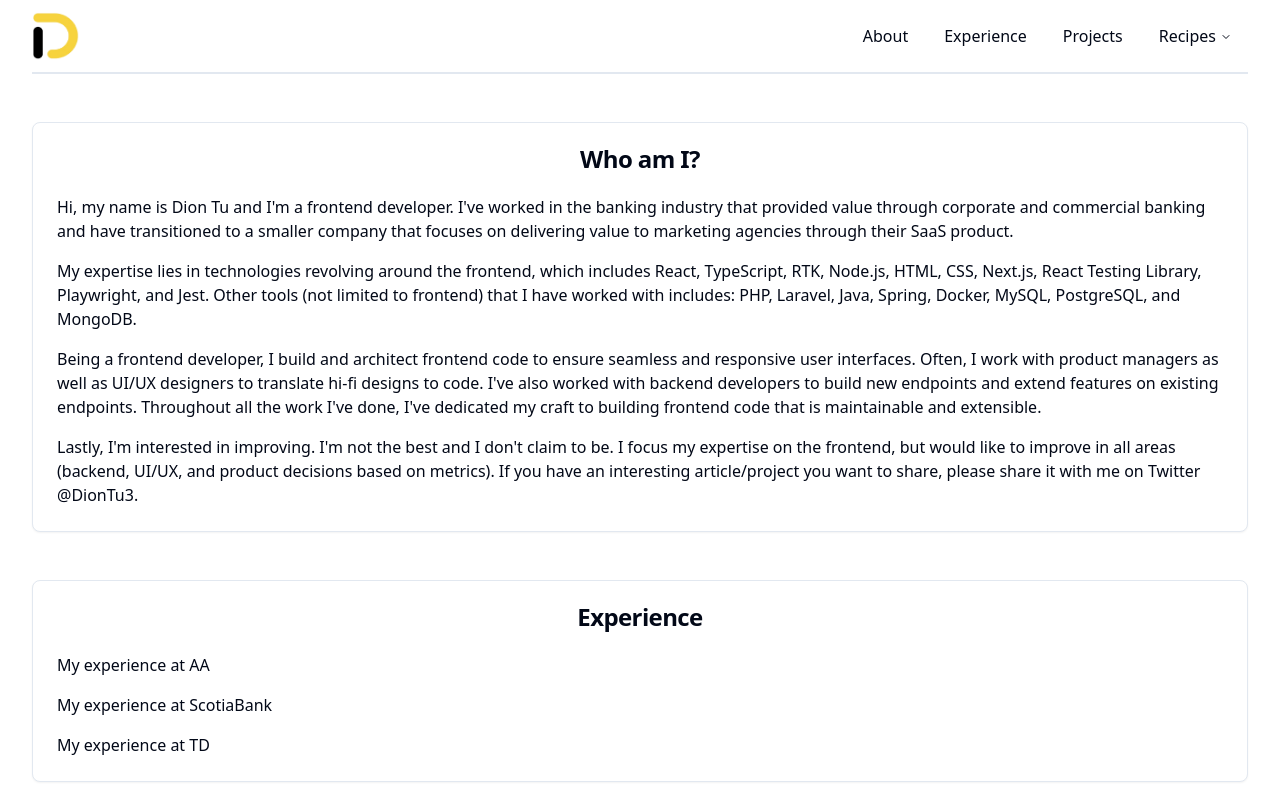
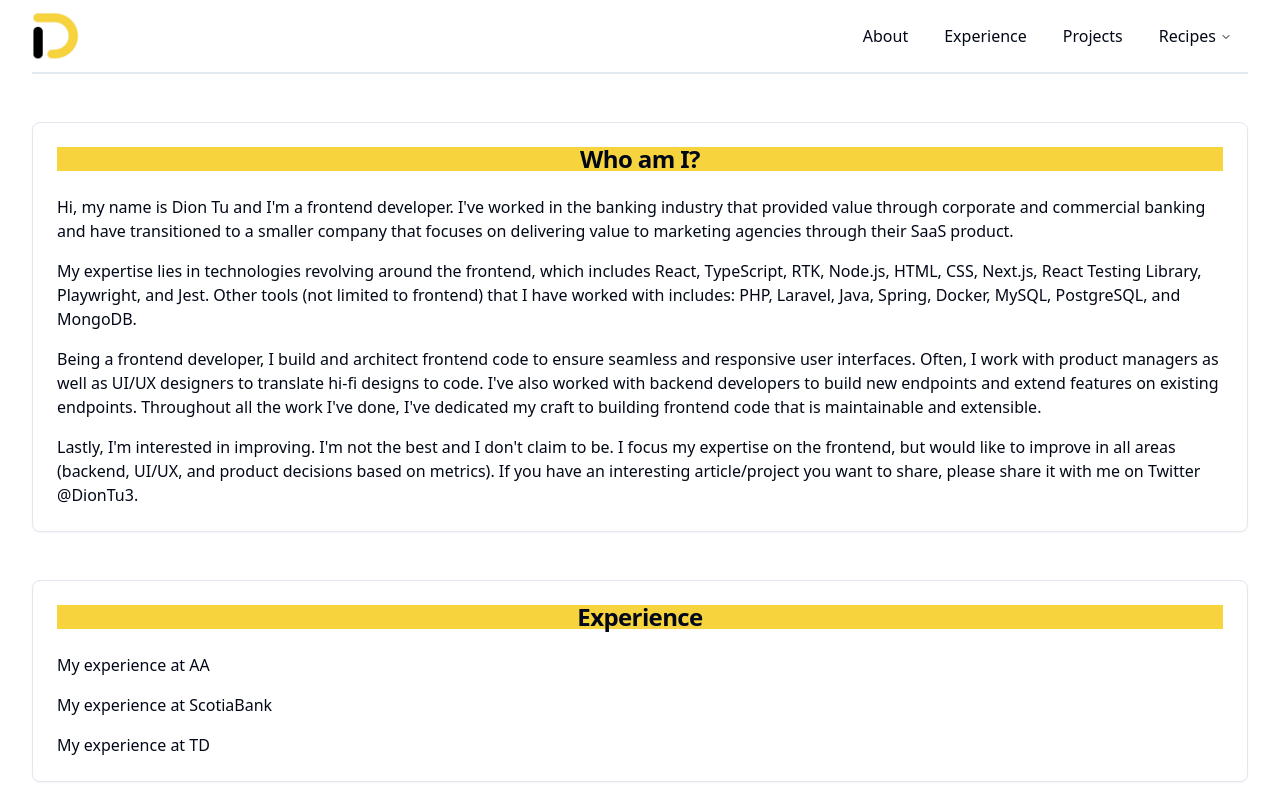
Before and after one commit to diontu/website, a React (Vite) app: page / in a window 1280 px wide. Shown: the top 800 px of the page. Built offline with nearby package versions, Linux system fonts and the light colour scheme.

Commit message:
minor: changed heading color css

```diff
--- a/src/styles/globals.css
+++ b/src/styles/globals.css
@@ -45,6 +45,11 @@
         --primary-color: #f7d33e;
     }
 
+    h2,
+    h3 {
+        background-color: var(--primary-color);
+    }
+
     .dark {
         --background: 222.2 84% 4.9%;
         --foreground: 210 40% 98%;
```
